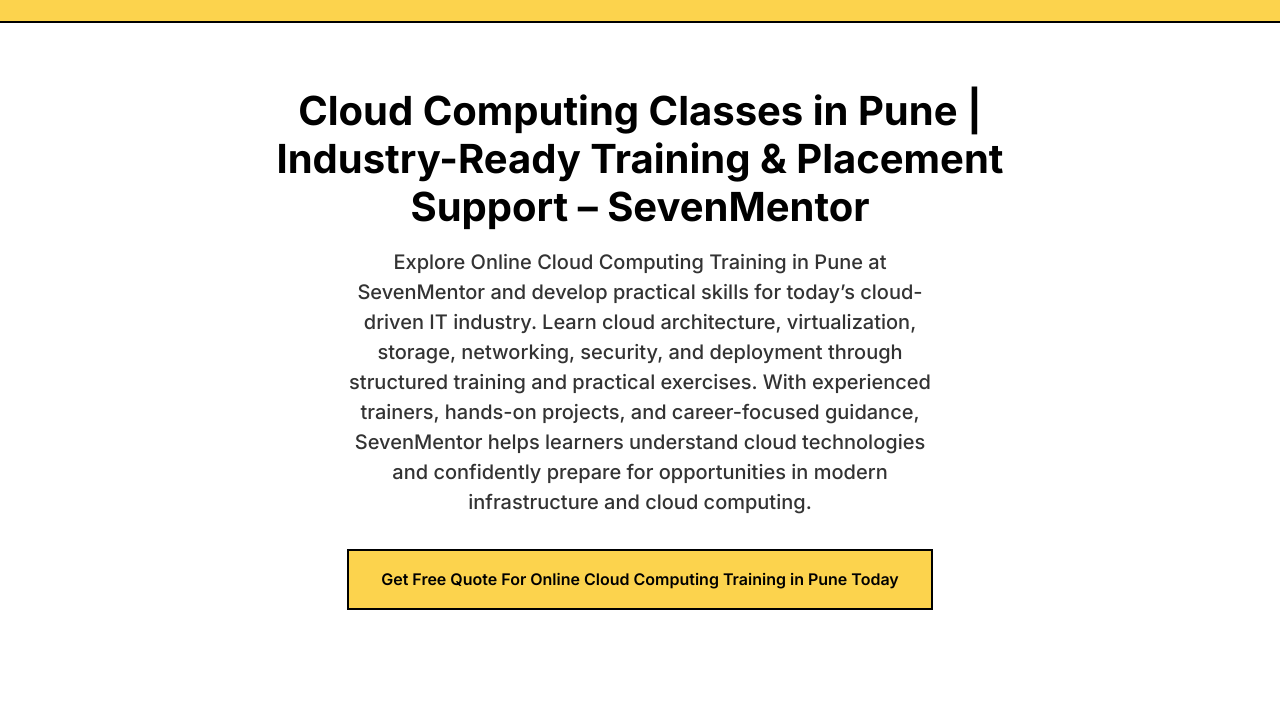
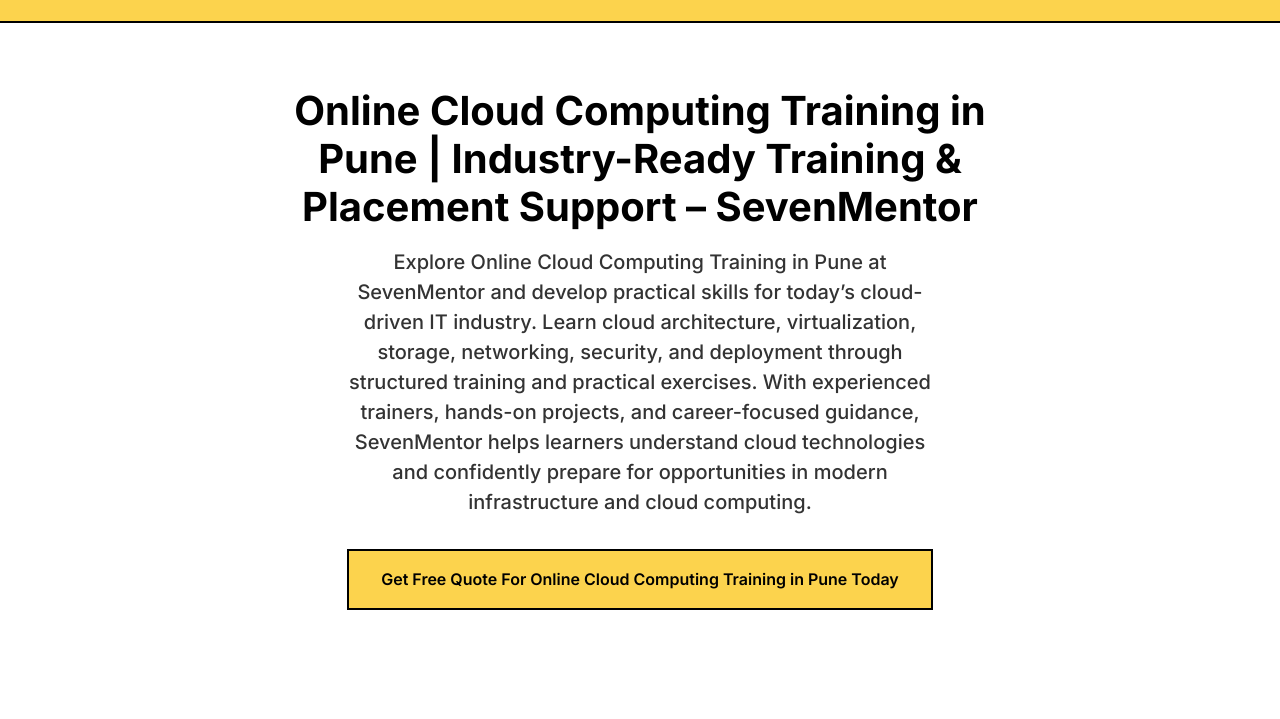
Before and after one commit to sjaiswal-star/Online-Cloud-Computing-Training-in-Pune, a plain HTML site: page index (83).html in a window 1280 px wide. Shown: the part 72-791 px from the top of the page. Drawn offline with Linux system fonts and the light colour scheme.

Commit message:
Update index (83).html

```diff
--- a/index (83).html
+++ b/index (83).html
@@ -738,7 +738,7 @@
     <!-- Hero Section -->
     <section class="hero">
         <div class="container">
-            <h1> Cloud Computing Classes in Pune | Industry-Ready Training & Placement Support – SevenMentor </h1>
+            <h1> Online Cloud Computing Training in Pune | Industry-Ready Training & Placement Support – SevenMentor </h1>
             <p class="subtitle">
 Explore Online Cloud Computing Training in Pune at SevenMentor and develop practical skills for today’s cloud-driven IT industry. Learn cloud architecture, virtualization, storage, networking, security, and deployment through structured training and practical exercises. With experienced trainers, hands-on projects, and career-focused guidance, SevenMentor helps learners understand cloud technologies and confidently prepare for opportunities in modern infrastructure and cloud computing.</p>
             <a href="https://maps.app.goo.gl/Tjh23HehTCSuruz46" class="cta-button">Get Free Quote For Online Cloud Computing Training in Pune Today</a>
```
